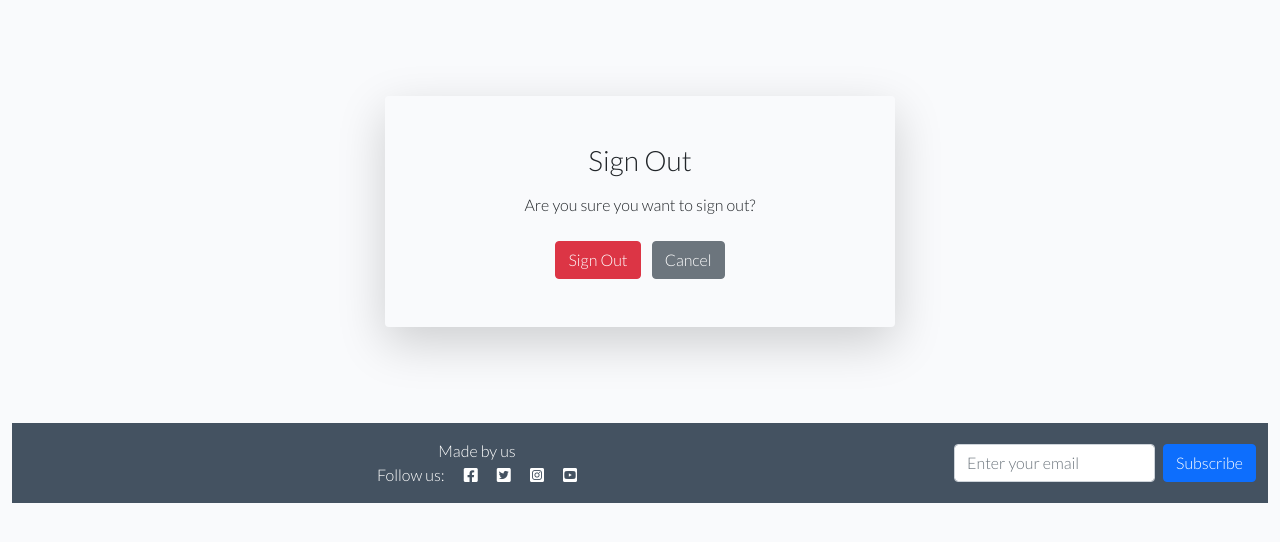
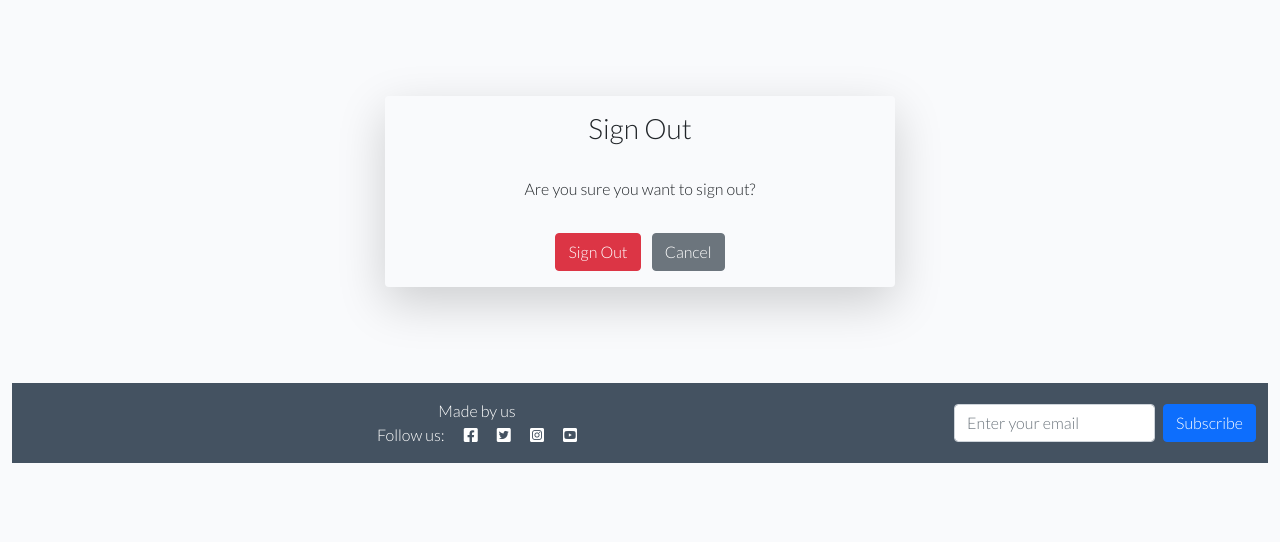
Before and after one commit to Friday79/my_site, a Django app: template templates/account/logout.html in a window 1280 px wide. Shown: the part 92-634 px from the top of the page. Run offline with Django 3.2, Linux system fonts and the light colour scheme; the template is opened without the code that fills it, so the values that code supplies are empty.

Commit message:
update for deployment

```diff
--- a/newsletters/settings.py
+++ b/newsletters/settings.py
@@ -41,7 +41,7 @@ DEBUG = False
 
 
 
-ALLOWED_HOSTS = ['newsletters-31baa9be01e6.herokuapp.com', '127.0.0.1:8000', 'localhost']
+ALLOWED_HOSTS = ['restaurant-bliss1-856a572c0980.herokuapp.com', '127.0.0.1:8000', 'localhost']
 
 X_FRAME_OPTIONS = 'SAMEORIGIN'
 
--- a/templates/account/logout.html
+++ b/templates/account/logout.html
@@ -8,9 +8,9 @@
   <div class="row justify-content-center">
     <div class="col-md-6">
       <div class="card shadow-lg border-0">
-        <div class="card-body text-center p-5">
+        <div class="card-body text-center p-3">
           <h3 class="mb-3">{% trans "Sign Out" %}</h3>
-          <p class="mb-4">{% trans "Are you sure you want to sign out?" %}</p>
+          <p class="p-3">{% trans "Are you sure you want to sign out?" %}</p>
 
           <form method="post" action="{% url 'account_logout' %}">
             {% csrf_token %}
--- a/templates/post_confirm_delete.html
+++ b/templates/post_confirm_delete.html
@@ -12,7 +12,7 @@
                 <button type="submit" class="btn btn-danger btn-lg me-3">
                     <i class="bi bi-trash"></i> Yes, delete
                 </button>
-                <a href="{% url 'post_detail' object.slug %}" class="btn btn-secondary btn-lg mt-2">
+                <a href="{% url 'post_detail' object.slug %}" class="btn btn-secondary btn-lg mt-0">
                     <i class="bi bi-x-circle"></i> Cancel
                 </a>
             </form>
```
